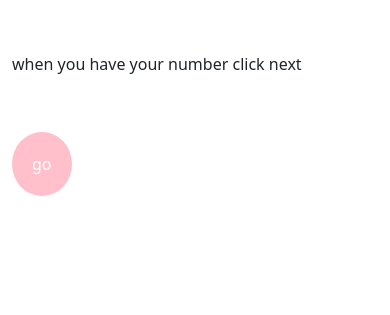
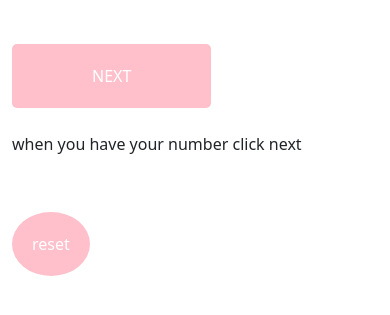
Before and after one commit to ah1096/mind-reader, a plain HTML site: page index.html in a window 390 px wide. Both pictures are taken after a click on the button "go". Shown: the part 37-352 px from the top of the page. Drawn offline with nearby package versions, Linux system fonts and the light colour scheme.

Commit message:
changed removeRecButton to toggleRecButton

```diff
--- a/index.html
+++ b/index.html
@@ -13,7 +13,7 @@
 <div class="container mx-auto">
     <h1 id="header" class="text-color-dark">I can read your mind</h1>
 
-    <button id="recbutton" class="d-none">next</button>
+    <button id="recbutton"></button>
     <br>
     <br>
 
--- a/main.js
+++ b/main.js
@@ -17,35 +17,35 @@ let state = {
         {headertext: "Pick a number from 01-99",
         recbutton : "NEXT", /* --> proceed to VIEW 3 */
         helpertext :"when you have your number click next",
-        circlebutton : null,/*resetPage(), /* --> return to VIEW 1 */
+        circlebutton : "reset",/*resetPage(), /* --> return to VIEW 1 */
         },
 
         /*VIEW 3*/
         {headertext : "Add both digits together to get a new number",
         recbutton : "NEXT", /* --> proceed to VIEW 4 */
         helpertext : "Ex: 14 is 1 + 4 = 5, click Next to proceed",
-        circlebutton : null,/*resetPage() /* --> return to VIEW 1 */
+        circlebutton : "reset",/*resetPage() /* --> return to VIEW 1 */
         },
 
         /*VIEW 4*/
         {headertext : "Subtract your new number from the original number",
         recbutton : "NEXT", /*--> proceed to VIEW 5*/
         helpertext : "Ex: 14 - 5 = 9",
-        circlebutton : null,/*resetPage() /*--> return to VIEW 1 */
+        circlebutton : "reset",/*resetPage() /*--> return to VIEW 1 */
         },
 
         /*VIEW 5*/
         {headertext : "SYMBOLS",
         recbutton : "REVEAL", /*--> proceed to VIEW 6*/
         helpertext : "Find your new number. Note the symbol beside the number",
-        circlebutton : null,/*resetButton(), /*--> return to VIEW 1*/
+        circlebutton : "reset",/*resetButton(), /*--> return to VIEW 1*/
         },
 
         /*VIEW 6*/
         {headertext : null,/*displaySymbols(), /* --> replace header text with randomized symbol obtained from function*/
         recbutton : null,
-        helpertext : "Your symbol is"  /*displaySymbol()*/,
-        circlebutton : null,/*resetPage(),/* --> return to VIEW 1*/
+        helpertext : "Your symbol is ???"  /*displaySymbol()*/,
+        circlebutton : "reset",/*resetPage(),/* --> return to VIEW 1*/
         },
     ]
 }
@@ -60,25 +60,28 @@ var circlebutton = document.getElementById("circlebutton");
 
 ///////* FUNCTIONS *///////
 
-function updatePage() {
+/*✅*/ function updatePage() {
     headerText.textContent = state.views[state.currentPage].headertext;
     helperText.textContent = state.views[state.currentPage].helpertext;
     recbutton.textContent = state.views[state.currentPage].recbutton;
-
+    circlebutton.textContent = state.views[state.currentPage].circlebutton;
 }/* changes page to next view when circle button is clicked */
 
 circlebutton.addEventListener ("click", () => {state.currentPage++, updatePage()});
 
-function removeRecButton() { /*add a conditional to make this appear when it is needed*/
+function toggleRecButton() { /*add a conditional to make this appear when it is needed*/
 
-    var button = document.getElementById('recbutton');
+    var recbutton = document.getElementById('recbutton');
 
-    if (state.currentPage = 0){
-    button.classList.replace('d-none', 'd-block')};
+    if (currentPage === 0){
+            recbutton.classList.add('d-none')}
+        else{
+            recbutton.classList.add('d-block')};
+
+    if (currentPage > 0) {
+        recbutton.classList.add('d-none')};
 }
-
-
-   removeRecButton();
+    toggleRecButton()
 
 
    /*
```
